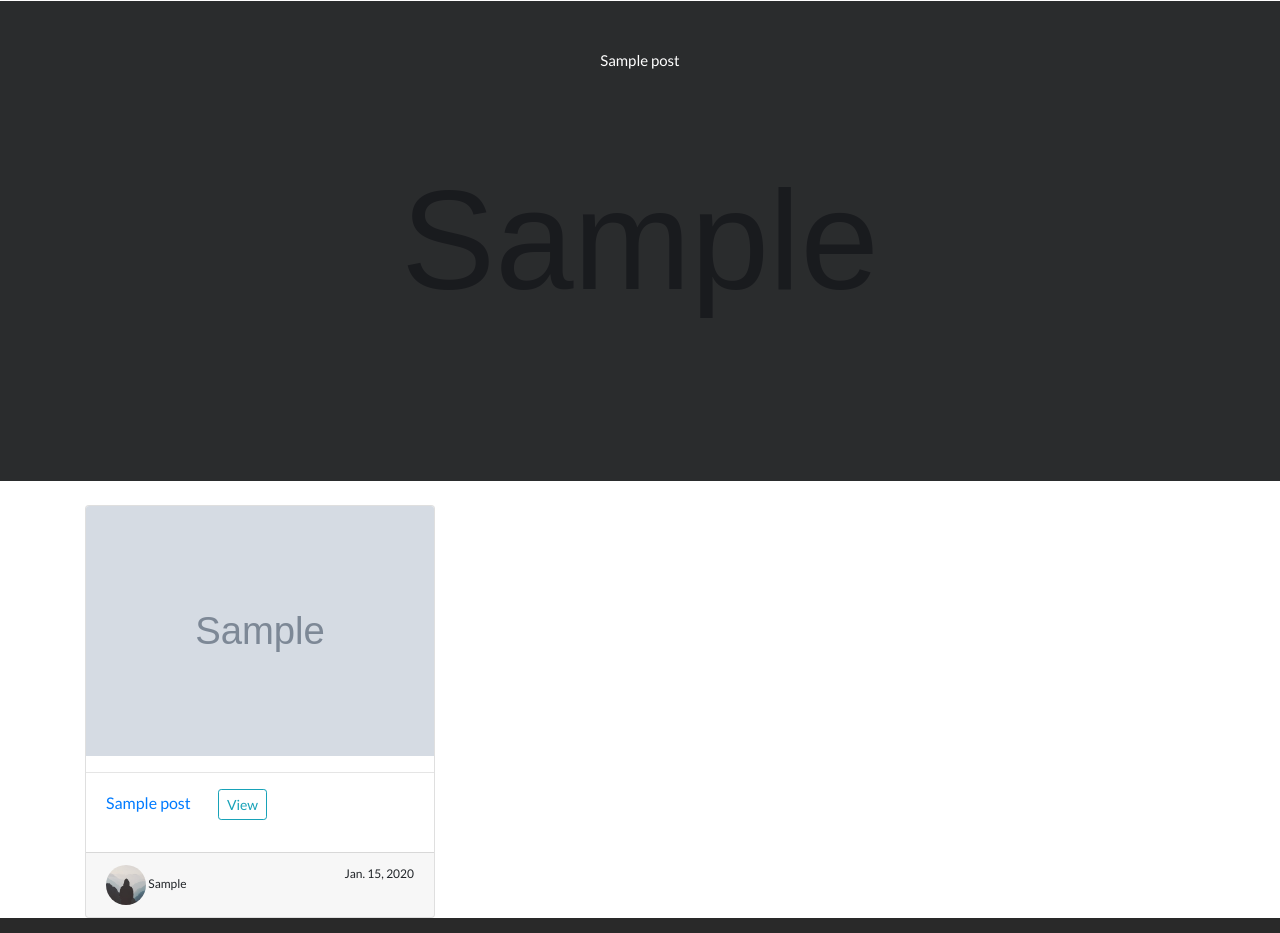
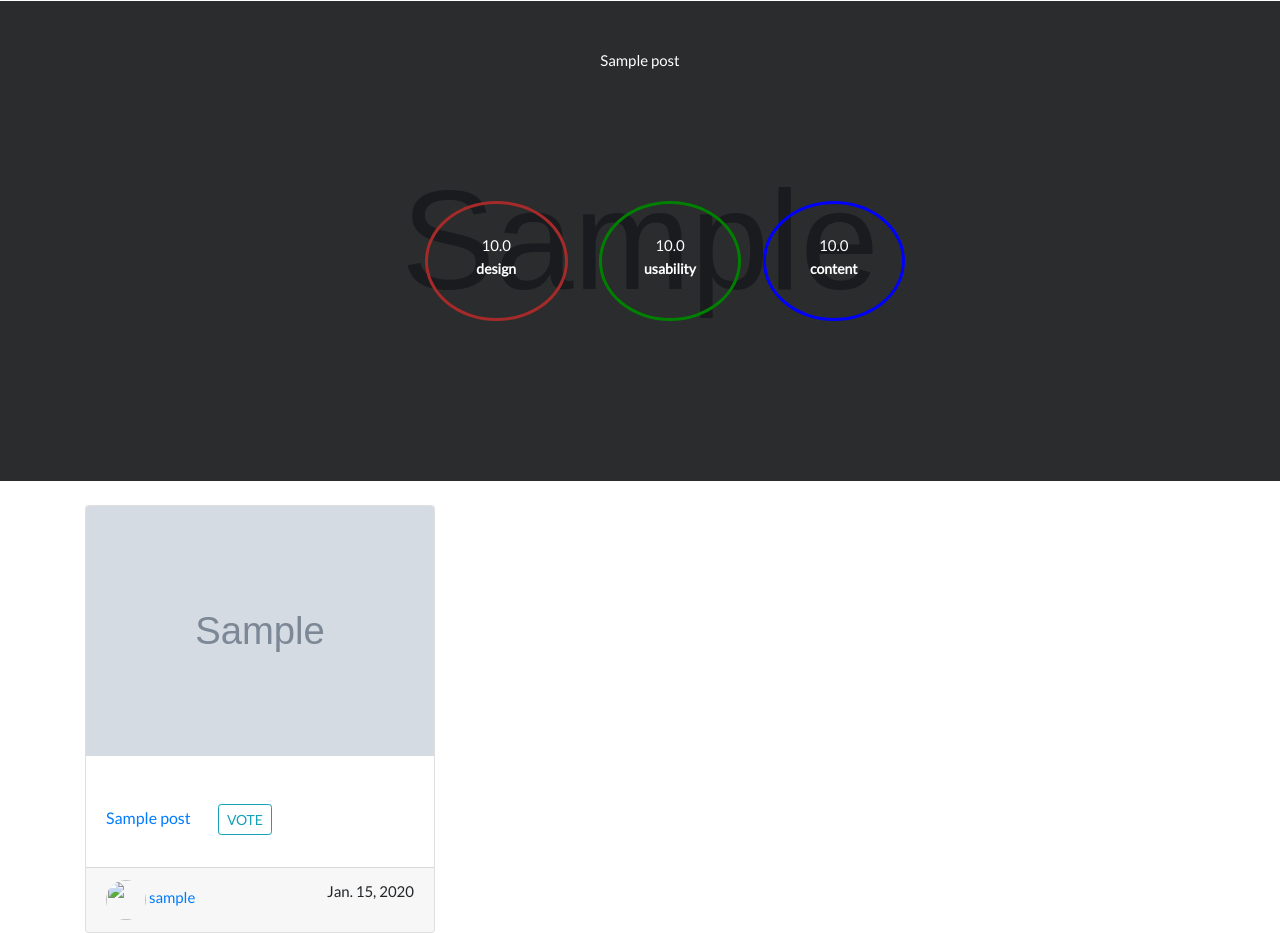
Before and after one commit to mary-wan/awards, a Django app: page / in a window 1280 px wide. Shown: the part 47-980 px from the top of the page. Run offline with Django 3.2, Linux system fonts and the light colour scheme; tables that the repository leaves empty hold one stand-in row (values such as "Sample post"); grey boxes marked "Sample" are stand-in pictures; some libraries are stand-ins or nearby versions; some web fonts are replaced.

Commit message:
add project rating

```diff
--- a/projawards/admin.py
+++ b/projawards/admin.py
@@ -1,5 +1,6 @@
 from django.contrib import admin
-from .models import Post,Rating
+from .models import Post,Rating,Profile
 
 admin.site.register(Post)
 admin.site.register(Rating)
+admin.site.register(Profile)
--- a/projawards/forms.py
+++ b/projawards/forms.py
@@ -23,6 +23,9 @@
         model = Post
         fields = ('photo', 'title', 'url', 'description', 'technologies_used',)
 
-    # def __init__(self, *args, **kwargs):
-    #     super(PostForm, self).__init__(*args, **kwargs)
-    #     self.fields['photo'].label = ""
+
+
+class RatingForm(forms.ModelForm):
+    class Meta:
+        model = Rating
+        fields = ['design', 'usability', 'content']
--- a/projawards/models.py
+++ b/projawards/models.py
@@ -4,24 +4,24 @@
 from django.dispatch import receiver
 
 
-# class Profile(models.Model):
-#     user = models.OneToOneField(User, on_delete=models.CASCADE,related_name='profile')
-#     bio = models.TextField(max_length=400, default="Bio", blank=True)
-#     name = models.CharField(blank=True, max_length=120)
-#     profile_pic = models.ImageField(upload_to='images/',default='v1639327874/images/default_drurzc.jpg')
-#     contact = models.EmailField(max_length=200, blank=True)
+class Profile(models.Model):
+    user = models.OneToOneField(User, on_delete=models.CASCADE,related_name='profile')
+    bio = models.TextField(max_length=400, default="Bio", blank=True)
+    name = models.CharField(blank=True, max_length=120)
+    profile_pic = models.ImageField(upload_to='images/',default='v1639327874/images/default_drurzc.jpg')
+    contact = models.EmailField(max_length=200, blank=True)
 
-#     def __str__(self):
-#         return f'{self.user.username} Profile'
+    def __str__(self):
+        return f'{self.user.username} Profile'
 
-#     @receiver(post_save, sender=User)
-#     def create_user_profile(sender, instance, created, **kwargs):
-#         if created:
-#             Profile.objects.create(user=instance)
+    @receiver(post_save, sender=User)
+    def create_user_profile(sender, instance, created, **kwargs):
+        if created:
+            Profile.objects.create(user=instance)
 
-#     @receiver(post_save, sender=User)
-#     def save_user_profile(sender, instance, **kwargs):
-#         instance.profile.save()
+    @receiver(post_save, sender=User)
+    def save_user_profile(sender, instance, **kwargs):
+        instance.profile.save()
 
 
 class Post(models.Model):
@@ -64,9 +64,9 @@
         (10, '10'),
     )
 
-    usability = models.IntegerField(choices=rating, blank=True)
-    content = models.IntegerField(choices=rating, blank=True)
-    design = models.IntegerField(choices=rating, default=0, blank=True)
+    usability = models.IntegerField(choices=rating, blank=True, default='1')
+    content = models.IntegerField(choices=rating, blank=True,default='1')
+    design = models.IntegerField(choices=rating, default='1', blank=True,)
     score = models.FloatField(default=0, blank=True)
     design_average = models.FloatField(default=0, blank=True)
     usability_average = models.FloatField(default=0, blank=True)
--- a/projawards/static/css/styles.css
+++ b/projawards/static/css/styles.css
@@ -172,6 +172,89 @@
   background-color: rgba(0, 0, 0, 0.8);
   height: 480px;
 }
+.overlay1{
+  background-color: rgba(0, 0, 0, 0.4);
+  height: 520px;
+  margin-top: -50px;
+}
+
+/* 8***************************** */
+
+a:hover{
+  text-decoration: none;
+  font-weight: 900 !important;
+}
+#design{
+  color:white;
+  border: 3px solid brown;
+  border-radius: 50%;
+  height:90px;
+  width:90px;
+  padding-left:20px;
+  padding-top:20px;
+  margin-right:10px;
+  margin-left:70px;
+}
+
+#usability{
+  color:white;
+  border: 3px solid green;
+  border-radius: 50%;
+  padding-left:20px;
+  padding-top:20px;
+  height:90px;
+  width:90px;
+  margin-right:10px;
+}
+
+#content{
+  color:white;
+  border: 3px solid blue;
+  border-radius: 50%;
+  height:90px;
+  width:90px;
+  padding-left:20px;
+  padding-top:20px;
+  margin-right:20px;
+}
+#design1{
+  color:white;
+  border: 3px solid brown;
+  border-radius: 50%;
+  height:120px;
+  width:90px !;
+  /* padding-left:20px; */
+  padding-top:30px;
+  margin-right:10px;
+  margin-left:70px;
+}
+
+#usability1{
+  color:white;
+  border: 3px solid green;
+  border-radius: 50%;
+  /* padding-left:20px; */
+  padding-top:30px;
+  height:120px;
+  width:90px;
+  margin-right:10px;
+}
+
+#content1{
+  color:white;
+  border: 3px solid blue;
+  border-radius: 50%;
+  height:120px;
+  width:90px;
+  /* padding-left:20px; */
+  padding-top:30px;
+  margin-right:20px;
+}
+
+.descr-rate{
+  font-size:14px;
+  font-weight:bolder;
+}
 
 
 
@@ -179,10 +262,7 @@
 
 
 
-
-
-
-
+/* *********************************** */
 
 @media only screen and (min-width: 768px) {
     .center-txt{
--- a/projawards/templates/all-awards/home.html
+++ b/projawards/templates/all-awards/home.html
@@ -39,10 +39,31 @@
     </div>
 </div>
 <div class="container-fluid m-0 p-0 img-holder" style="background-image:url( {{random_post.photo.url}})" >
-    <!-- <img src=" {{random_post.photo.url}}" alt=""  height="400"  class="img-display"> -->
     <div class="overlay">
         <div class="container text-center pt-5">
             <p>{{random_post.title}}</p>
+            <div class="row">
+                <div class="col-md-3"></div>
+                <div class="col-md-6" style="margin-top:10%">
+                    <!-- <h1>{{random_post.title}}</h1> -->
+                    {% for rating in random_post.ratings.all %}
+                    {% if forloop.counter is random_post.ratings.all.count %}
+                    <div class="row">
+                    <div id="design1" class="col-md-3">{{ rating.design_average}}<br>
+                        <span class="descr-rate">design</span>
+                    </div>
+                    <div id="usability1" class="mx-auto col-md-3">{{ rating.usability_average }}<br>
+                        <span class="descr-rate">usability</span>
+                    </div>
+                    <div id="content1" class="col-md-3">{{ rating.content_average }}<br>
+                        <span class="descr-rate">content</span>
+                    </div>
+                    </div>
+                    {% endif %}
+                    {% endfor %}
+                </div>
+                <div class="col-md-3"></div>
+          </div>
         </div>
 
     </div>
@@ -53,14 +74,15 @@
     {% for post in posts %}
     <div class="col-md-4 mt-4">
         <div class="card">
-            <img class="card-img-top" src="{{ post.photo.url }}" alt="Card image cap" height="250">
-            <hr>
-            <div class="card-body pt-0">
-              <h6 class="card-title text-sm"><a href="">{{post.title}}</a> <a
-                class="btn btn-sm btn-outline-info ml-4" href="{{ post.url }}"> View</a></h6>
+            <a href="{% url 'project' post.title %}"><img class="card-img-top" src="{{ post.photo.url }}" alt="Card image cap" height="250"></a>
+
+            <div class="card-body pt-5">
+              <h6 class="card-title text-sm"><a href="{% url 'project' post.title %}">{{post.title}}</a>
+                 <a class="btn btn-sm btn-outline-info ml-4" href="{% url 'project' post.title %}"> VOTE</a>
+            </h6>
             </div>
             <div class="card-footer">
-                <small>  <img src="{% static 'photos/default.jpg' %}"  alt= "" class="rounded-circle user profile-img"></a> {{post.user.username|title}} <span style="float:right">{{post.upload_date|date}}</span></small>
+                <a href="{% url 'user_profile' post.user.username  %}"> <img src="{{user.profile.profile_pic.url}}"  alt= "" class="rounded-circle user profile-img"> {{post.user.username}}</a> <span style="float:right">{{post.upload_date|date}}</span>
             </div>
           </div>
     </div>
--- a/projawards/templates/navbar.html
+++ b/projawards/templates/navbar.html
@@ -22,7 +22,7 @@
         </li>
         <li class="nav-item dropdown">
             <a class="nav-link" href="" id="navbarDropdownMenuLink" data-toggle="dropdown" aria-haspopup="true" aria-expanded="false">
-              <img src="{% static 'photos/default.jpg' %}"  alt= "" class="rounded-circle user profile-img"></a>
+              <img src="{{user.profile.profile_pic.url}}"  alt= "" class="rounded-circle user profile-img"></a>
             <div class="dropdown-menu" aria-labelledby="navbarDropdownMenuLink">
               <a href="" class="nav-link text-dark dropdown-item"><i class="fas fa-user"></i> Profile</a>
               <!-- <a href="/accounts/password/change" class="nav-link text-dark dropdown-item"><i class="fas fa-cog"></i> Settings</a> -->
--- a/projawards/urls.py
+++ b/projawards/urls.py
@@ -6,4 +6,6 @@
 
 urlpatterns = [
     path('',views.index, name='home'),
+    path('project/<post>', views.project, name='project'),
+    path('user_profile/<username>/', views.user_profile, name='user_profile'),
 ]
--- a/projawards/views.py
+++ b/projawards/views.py
@@ -4,7 +4,7 @@
 from django.contrib import messages
 from django.urls import reverse
 from django.contrib.auth.models import User
-from .forms import  UserRegisterForm,PostForm
+from .forms import  UserRegisterForm,PostForm,RatingForm
 from .models import Post,Rating
 import random
 
@@ -41,9 +41,65 @@
         if form.is_valid():
             form.save()
             username = form.cleaned_data.get('username')
-            messages.success(request,f'Account created for {username}!')
             return redirect('login')
 
     else:
         form = UserRegisterForm()
     return render(request,"registration/register.html",{'form':form})
+
+@login_required(login_url='login')
+def project(request, post):
+    post = Post.objects.get(title=post)
+    ratings = Rating.objects.filter(user=request.user, post=post).first()
+    rating_status = None
+    current_user=request.user
+    if ratings is None:
+        rating_status = False
+    else:
+        rating_status = True
+    if request.method == 'POST':
+        form = RatingForm(request.POST)
+        if form.is_valid():
+            rate_result = form.save(commit=False)
+            rate_result.user = request.user
+            rate_result.post = post
+            rate_result.save()
+            post_ratings = Rating.objects.filter(post=post)
+
+            design_ratings = [d.design for d in post_ratings]
+            design_average = sum(design_ratings) / len(design_ratings)
+
+            usability_ratings = [us.usability for us in post_ratings]
+            usability_average = sum(usability_ratings) / len(usability_ratings)
+
+            content_ratings = [content.content for content in post_ratings]
+            content_average = sum(content_ratings) / len(content_ratings)
+
+            score = (design_average + usability_average + content_average) / 3
+            print(score)
+            rate_result.design_average = round(design_average, 2)
+            rate_result.usability_average = round(usability_average, 2)
+            rate_result.content_average = round(content_average, 2)
+            rate_result.score = round(score, 2)
+            rate_result.save()
+            return HttpResponseRedirect(request.path_info)
+    else:
+        form = RatingForm()
+    params = {
+        'post': post,
+        'rating_form': form,
+        'rating_status': rating_status,
+        'current_user':current_user
+
+    }
+    return render(request, 'all-awards/project.html', params)
+
+@login_required(login_url='login')
+def user_profile(request, username):
+    user_poster = get_object_or_404(User, username=username)
+    if request.user == user_poster:
+        return redirect('profile', username=request.user.username)
+    user_posts = user_poster.posts.all()
+
+
+    return render(request, 'all-awards/poster.html', {'user_poster': user_poster,'user_posts':user_posts})
```
Also changed, not shown: projawards/templates/all-awards/poster.html (added, +48 -0 lines), projawards/templates/all-awards/project.html (added, +90 -0 lines), projawards/migrations/0004_auto_20211213_1200.py (added), projawards/migrations/0005_auto_20211213_1201.py (added), projawards/migrations/0006_profile.py (added).
